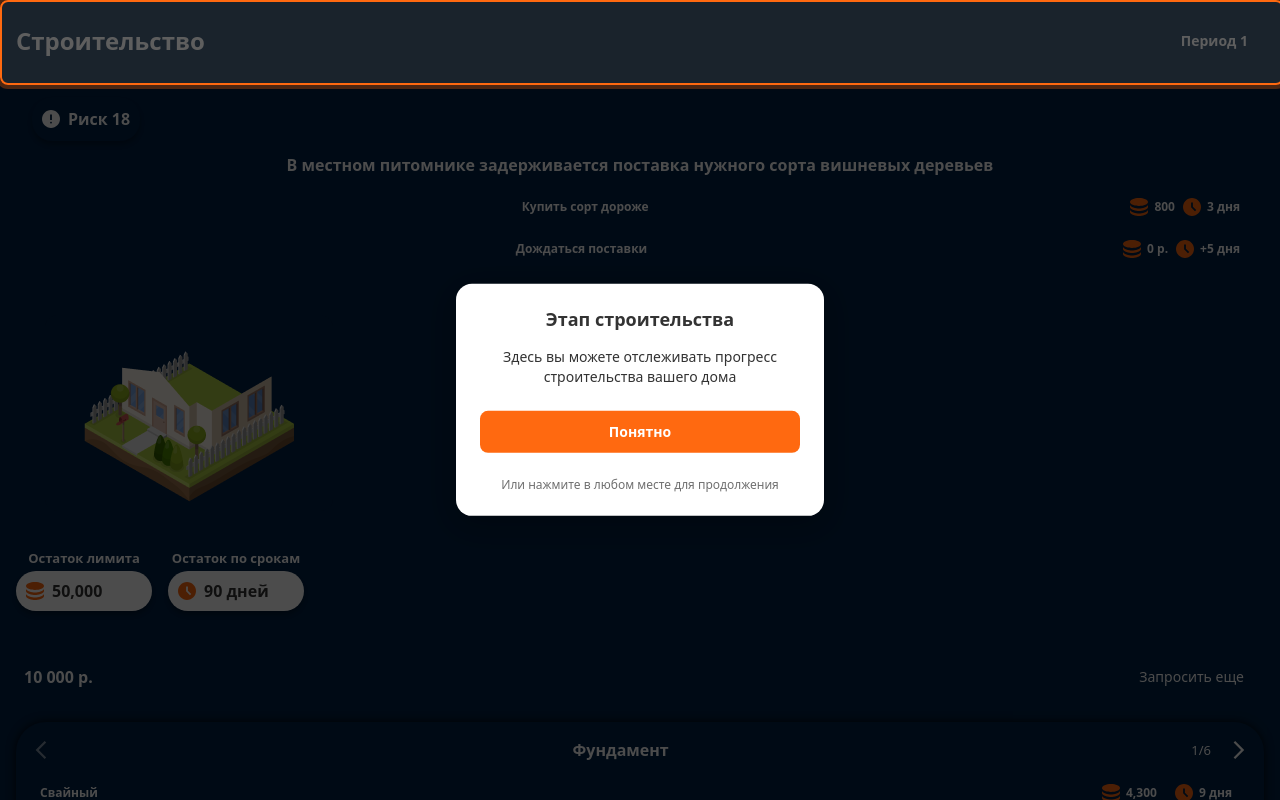
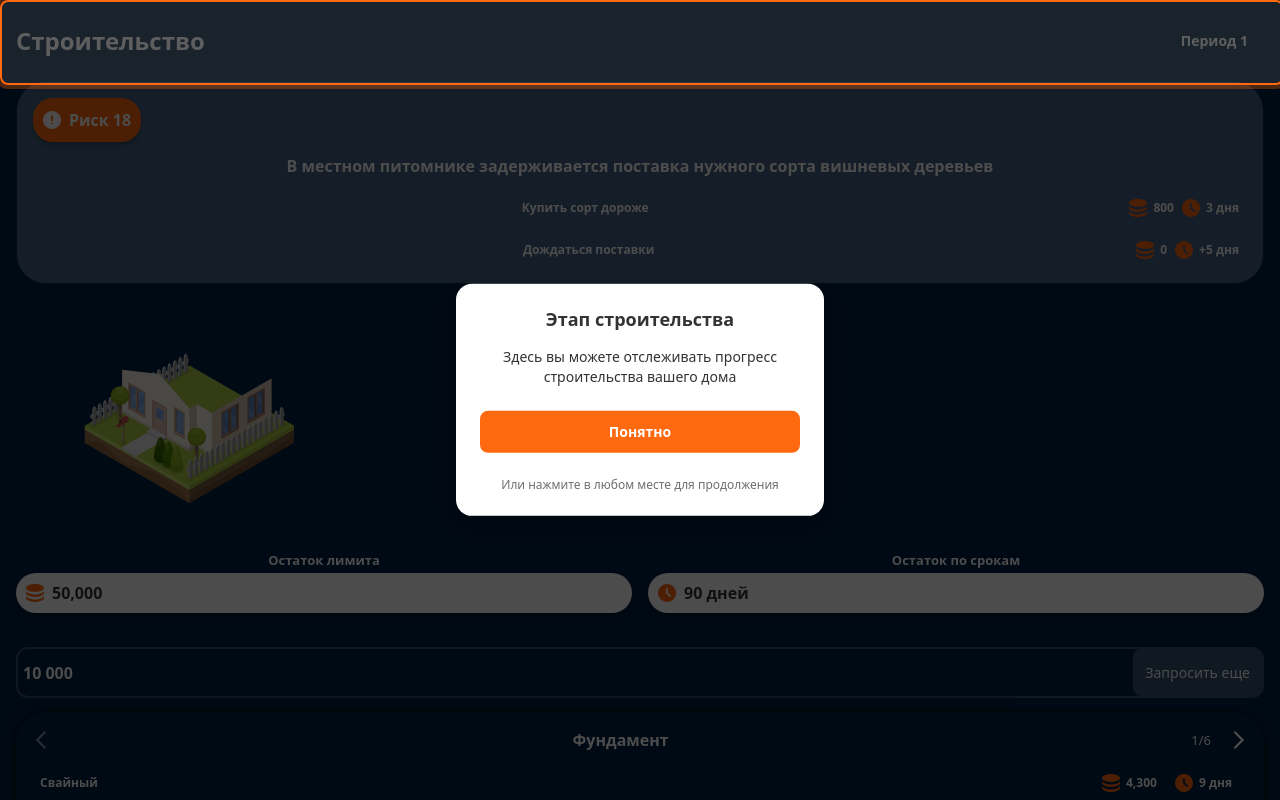
Before and after one commit to gorohovAv/house, a React (Vite) app in the folder house-app/: page /construction in a window 1280 px wide. Built offline with nearby package versions, Linux system fonts and the light colour scheme.

Commit message:
фикс беджа риска и всякого

```diff
--- a/house-app/src/pages/construction.css
+++ b/house-app/src/pages/construction.css
@@ -60,8 +60,9 @@
 }
 
 .risk-card {
-  background: var(--color-card);
-  border: 1px solid var(--color-accent);
+  background: var(--color-button2-primary);
+  border: 1px solid var(--color-secondary);
+
   border-radius: 30px;
   padding: 16px;
   display: flex;
@@ -77,7 +78,7 @@
 }
 
 .risk-indicator {
-  background: var(--color-primary);
+  background: var(--color-button-primary);
   border-radius: 20px;
   padding: 10px;
   display: flex;
@@ -208,9 +209,8 @@
 
 .request-money-card {
   background: var(--color-card);
-  border: 2px solid var(--color-accent);
-  border-radius: 8px;
-  padding: 8px;
+  border: 2px solid var(--color-button2-secondary);
+  border-radius: 12px;
   display: flex;
   align-items: center;
   justify-content: space-between;
@@ -220,11 +220,12 @@
 .request-amount {
   font-size: 16px;
   font-weight: 700;
+  margin: 5px;
   color: var(--color-text);
 }
 
 .btn-request {
-  background: var(--color-accent);
+  background: var(--color-button2-secondary);
   color: var(--color-text);
   border: none;
   border-radius: 8px;
@@ -233,6 +234,7 @@
   font-weight: 400;
   cursor: pointer;
   transition: all 0.2s ease;
+  margin: 0;
 }
 
 .btn-request:hover {
--- a/house-app/src/pages/construction.tsx
+++ b/house-app/src/pages/construction.tsx
@@ -259,7 +259,7 @@ export default function ConstructionPage() {
                   <div className="solution-indicators">
                     <div className="cost-indicator">
                       <MoneyIcon />
-                      <span>0 р.</span>
+                      <span>0</span>
                     </div>
                     <div className="time-indicator">
                       <TimeIcon />
@@ -288,7 +288,7 @@ export default function ConstructionPage() {
           />
 
           <div className="request-money-card">
-            <div className="request-amount">10 000 р.</div>
+            <div className="request-amount">10 000</div>
             <button className="btn-request">
               Запросить еще
             </button>
--- a/house-app/src/pages/house.css
+++ b/house-app/src/pages/house.css
@@ -45,7 +45,8 @@
   display: flex;
   gap: 16px;
   margin-bottom: 20px;
-  width: 288px;
+  width: 100%;
+  align-self: center;
 }
 
 .indicator {
```
